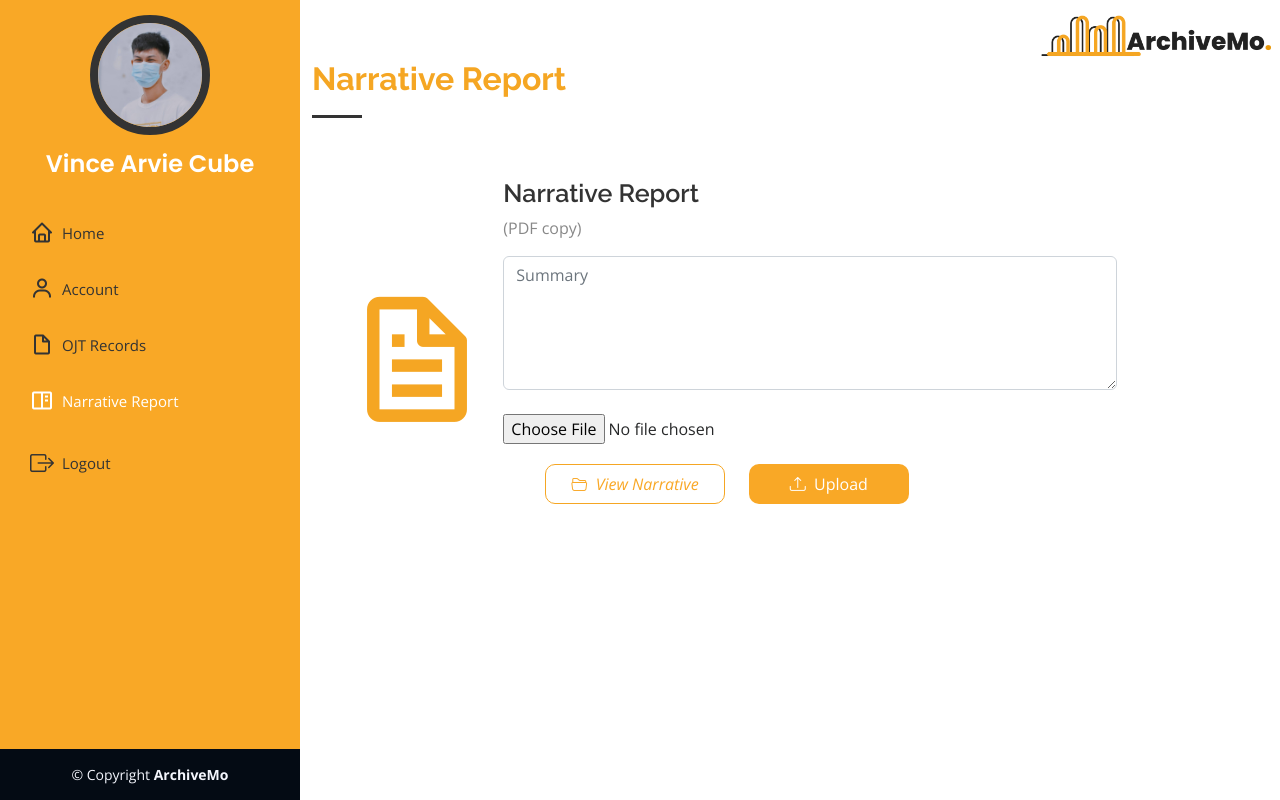
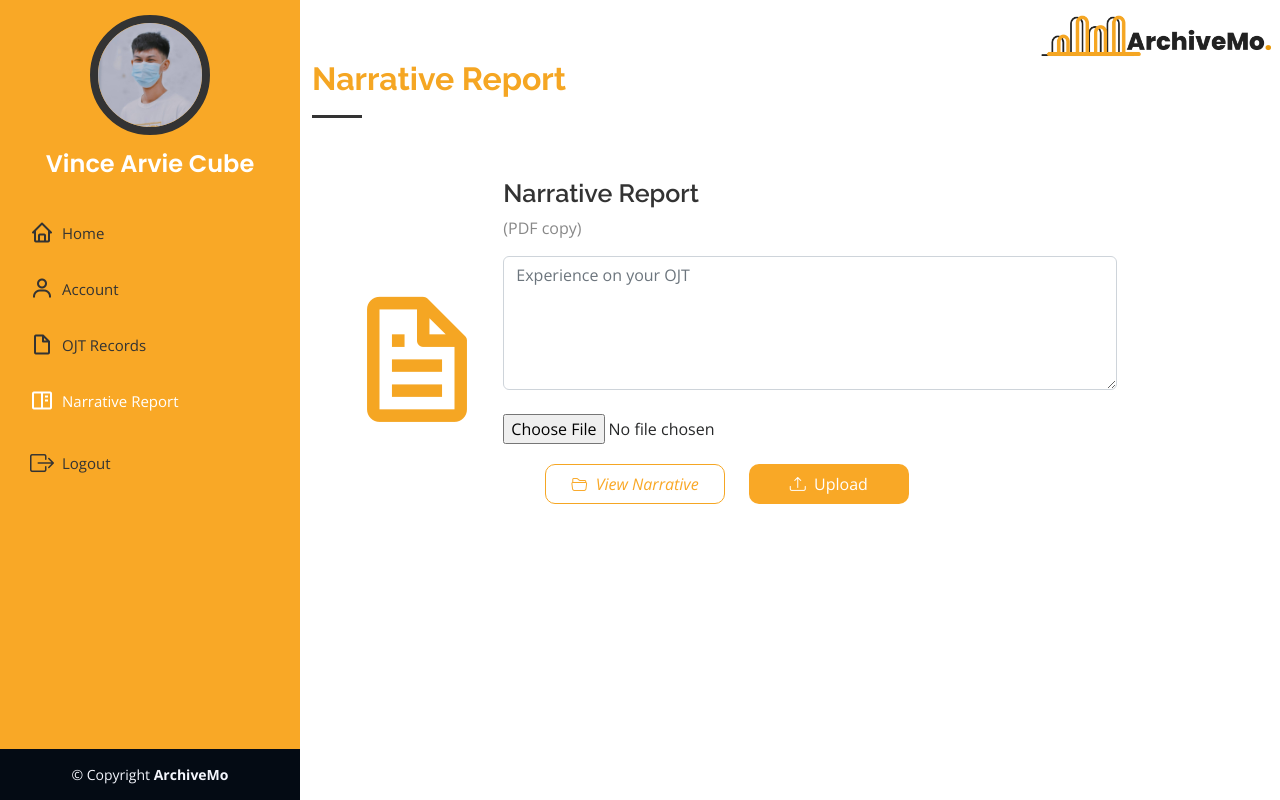
Before and after one commit to VinceCube/ArchiveMo., a PHP site: page /narrative.php in a window 1280 px wide. Run offline with PHP 8.4, Linux system fonts and the light colour scheme; a user stored in the database is signed in; data comes from the database, SQL or seed files in the repository.

Commit message:
Update narrative.php

```diff
--- a/narrative.php
+++ b/narrative.php
@@ -186,7 +186,7 @@ function analyzeSentiment($text)
             <h1>Narrative Report</h1>
             <p>(PDF copy)</p>
             <form action="narrative.php" method="POST" autocomplete="off" enctype="multipart/form-data">
-                <textarea rows="5" name="abstract" id="abstract" placeholder="Summary" class="form-control form-control-border summernote" required ></textarea>
+                <textarea rows="5" name="abstract" id="abstract" placeholder="Experience on your OJT" class="form-control form-control-border summernote" required ></textarea>
                 <br>
                 <?php $currentDate = date('m/d/Y'); ?>
                 <input type="hidden" name="date" value="<?php echo $currentDate; ?>">
```
